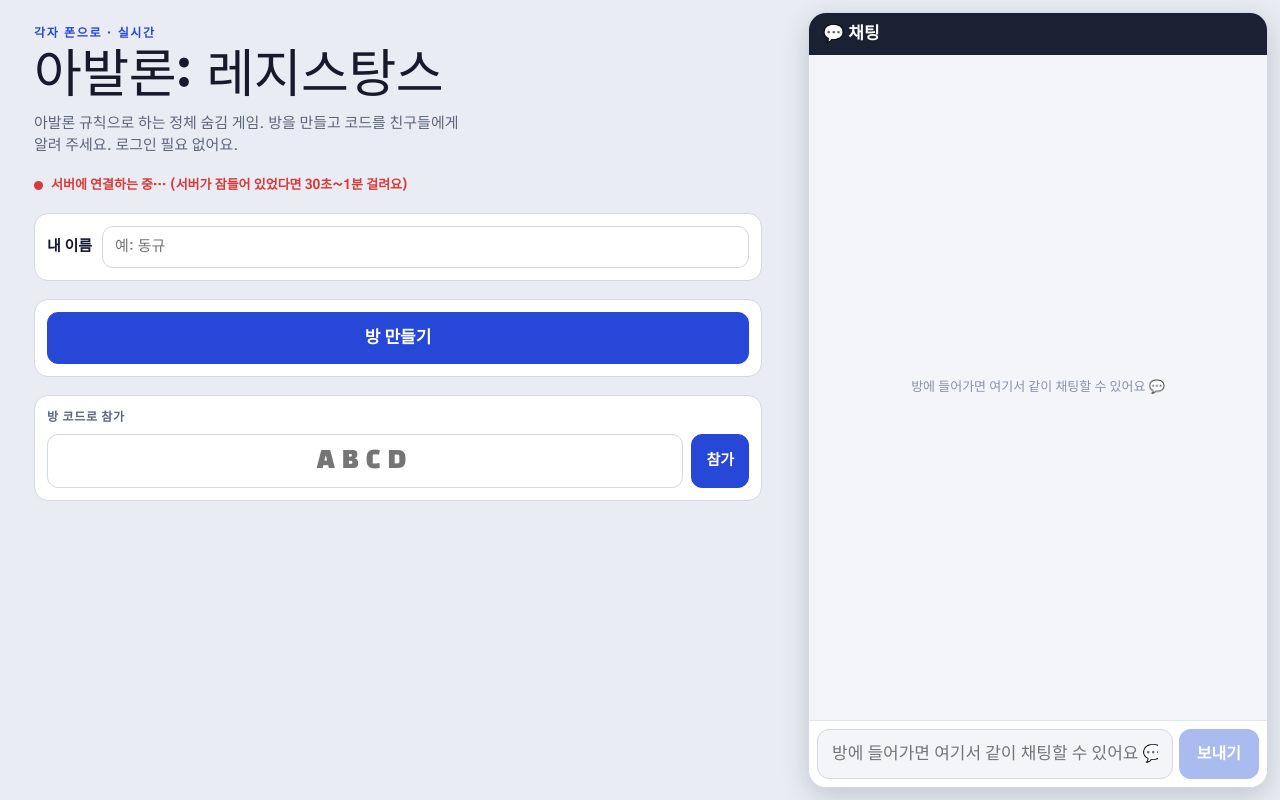
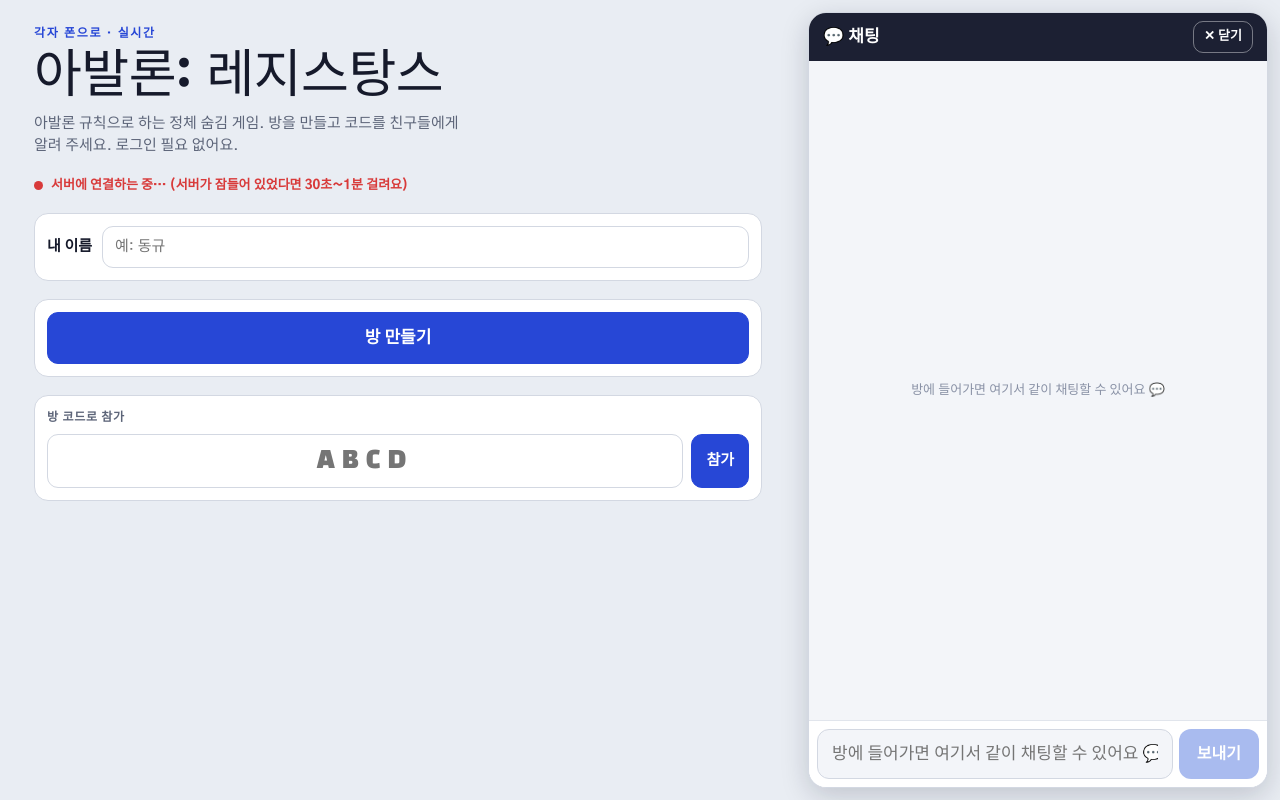
Before and after one commit to green10611-rgb/avalon, a website: page public/index.html in a window 1280 px wide. Drawn offline with Linux system fonts and the light colour scheme.

Commit message:
채팅창 닫기/열기 버튼
Co-Authored-By: Claude Opus 5.5 <noreply@anthropic.com>
Claude-Session: https://claude.ai/code/session_01Y7Nzcdj7GanJfDdfhXKugC

```diff
--- a/public/chat.js
+++ b/public/chat.js
@@ -8,11 +8,25 @@ const R = typeof window !== 'undefined' ? window : globalThis;
 R.ChatDock = function(opts){
   const esc = s => String(s == null ? '' : s).replace(/[&<>"']/g, c => ({'&':'&amp;','<':'&lt;','>':'&gt;','"':'&quot;',"'":'&#39;'}[c]));
   const root = document.createElement('section');
-  root.className = 'chatdock'; root.hidden = false; document.body.classList.add('has-chat'); root.setAttribute('aria-label', '채팅');
-  root.innerHTML = `<header><b>💬 채팅</b><small class="cd-cnt"></small></header>
+  root.className = 'chatdock'; root.setAttribute('aria-label', '채팅');
+  root.innerHTML = `<header><b>💬 채팅</b><small class="cd-cnt"></small><button type="button" class="cd-x" aria-label="채팅 닫기">✕ 닫기</button></header>
 <div class="cd-list" aria-live="polite"></div>
 <form class="cd-form"><input class="cd-in" maxlength="60" placeholder="메시지 입력…" autocomplete="off" enterkeyhint="send"><button type="submit" class="cd-send">보내기</button></form>`;
   document.body.appendChild(root);
+  const opener = document.createElement('button');
+  opener.type = 'button'; opener.className = 'cd-open'; opener.hidden = true;
+  opener.innerHTML = '💬 채팅<span class="cd-badge" hidden></span>';
+  document.body.appendChild(opener);
+  const badge = opener.querySelector('.cd-badge');
+  let closed = false; try { closed = localStorage.getItem('chat_closed') === '1'; } catch(e){}
+  let shown = true, seenCount = 0;
+  function layout(){
+    root.hidden = !shown || closed; opener.hidden = !shown || !closed;
+    document.body.classList.toggle('has-chat', shown && !closed);
+  }
+  function setClosed(v){ closed = v; try { localStorage.setItem('chat_closed', v ? '1' : '0'); } catch(e){} if (!v){ seenCount = msgs.length; badge.hidden = true; setTimeout(() => input.focus(), 30); } layout(); }
+  root.querySelector('.cd-x').addEventListener('click', () => setClosed(true));
+  opener.addEventListener('click', () => setClosed(false));
   const list = root.querySelector('.cd-list'), input = root.querySelector('.cd-in'), cnt = root.querySelector('.cd-cnt');
   let msgs = [], me = '', lastSig = '';
   const time = at => { try { const d = new Date(at); return `${d.getHours()}:${String(d.getMinutes()).padStart(2, '0')}`; } catch(e){ return ''; } };
@@ -29,8 +43,9 @@ R.ChatDock = function(opts){
     input.value = ''; opts.onSend(t.slice(0, 60)); input.focus();
   });
   let enabled = true, offMsg = '';
+  layout();
   return {
-    show(v){ root.hidden = !v; document.body.classList.toggle('has-chat', !!v); },
+    show(v){ shown = !!v; layout(); },
     enable(v, msg){
       if (enabled === !!v && offMsg === (msg || '')) return;
       enabled = !!v; offMsg = msg || '';
@@ -38,7 +53,12 @@ R.ChatDock = function(opts){
       input.placeholder = enabled ? '메시지 입력…' : (offMsg || '방에 들어가면 채팅할 수 있어요');
       if (!enabled){ msgs = []; lastSig = '';  list.innerHTML = `<div class="cd-empty">${esc(offMsg || '방에 들어가면 여기서 같이 채팅할 수 있어요 💬')}</div>`; cnt.textContent = ''; }
     },
-    update(m, myId){ me = myId; msgs = (m || []).slice(-40); paint(); }
+    update(m, myId){
+      me = myId; msgs = (m || []).slice(-40); paint();
+      if (!closed) seenCount = msgs.length; else if (seenCount > msgs.length) seenCount = msgs.length;
+      const unread = closed ? msgs.slice(seenCount).filter(x => x.id !== me).length : 0;
+      badge.hidden = !unread; badge.textContent = unread > 9 ? '9+' : unread;
+    }
   };
 };
 })();
--- a/public/style.css
+++ b/public/style.css
@@ -796,3 +796,10 @@ g.tap polygon{stroke:var(--hi);stroke-width:.1}
 .avk-sub b{color:#FF8A8E}
 .btn.avk-pulse{animation:avPulseRed 1.4s ease-in-out infinite}
 @keyframes avPulseRed{0%,100%{box-shadow:0 0 18px rgba(255,59,66,.5)}50%{box-shadow:0 0 38px rgba(255,59,66,.95)}}
+
+.cd-x{margin-left:auto;border:1.5px solid rgba(255,255,255,.4);background:transparent;color:#fff;font-size:13px;font-weight:800;border-radius:10px;padding:5px 10px;cursor:pointer}
+.chatdock header small{margin-left:8px}
+.cd-open{position:fixed;z-index:30;right:max(14px,env(safe-area-inset-right,0px));bottom:calc(14px + env(safe-area-inset-bottom,0px));min-height:54px;padding:0 18px;border-radius:99px;border:none;background:#2A56D6;color:#fff;font-size:17px;font-weight:800;box-shadow:0 6px 18px rgba(20,30,80,.35);cursor:pointer}
+.cd-open[hidden]{display:none}
+.cd-open .cd-badge{position:absolute;top:-6px;right:-4px;min-width:22px;height:22px;padding:0 6px;border-radius:99px;background:#E5484D;color:#fff;font-size:12px;font-weight:800;display:grid;place-items:center;border:2px solid #fff}
+.cd-open .cd-badge[hidden]{display:none}
```
